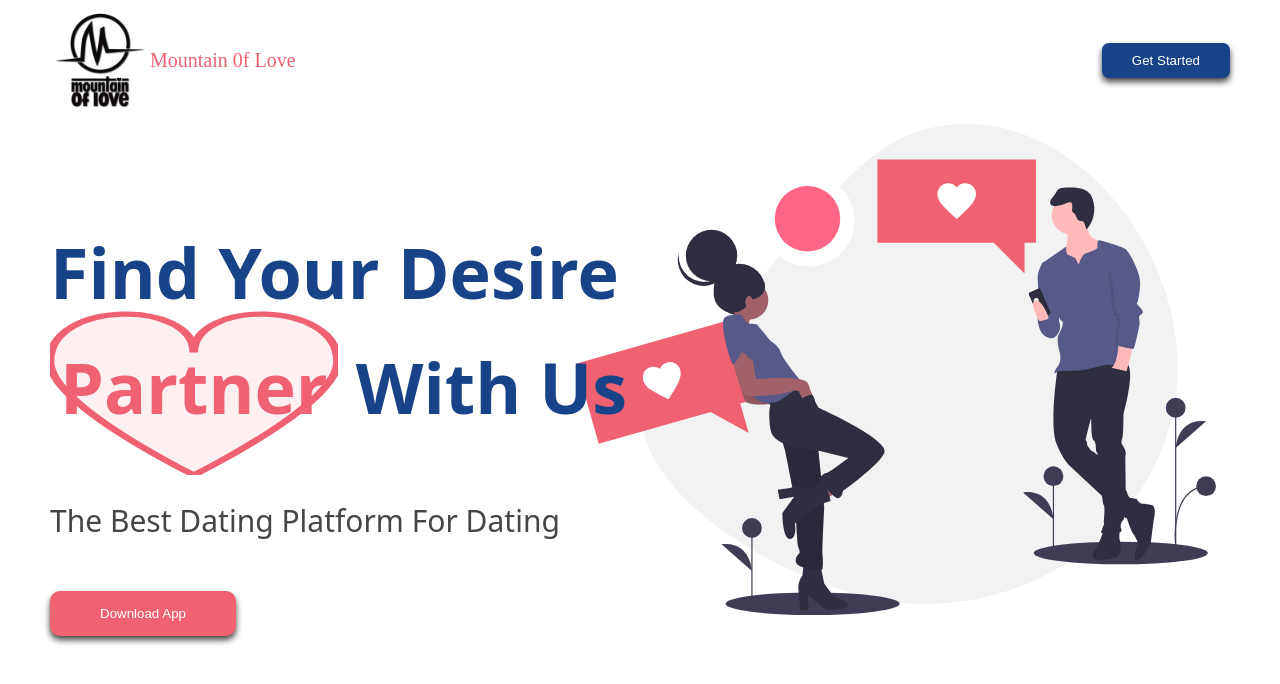
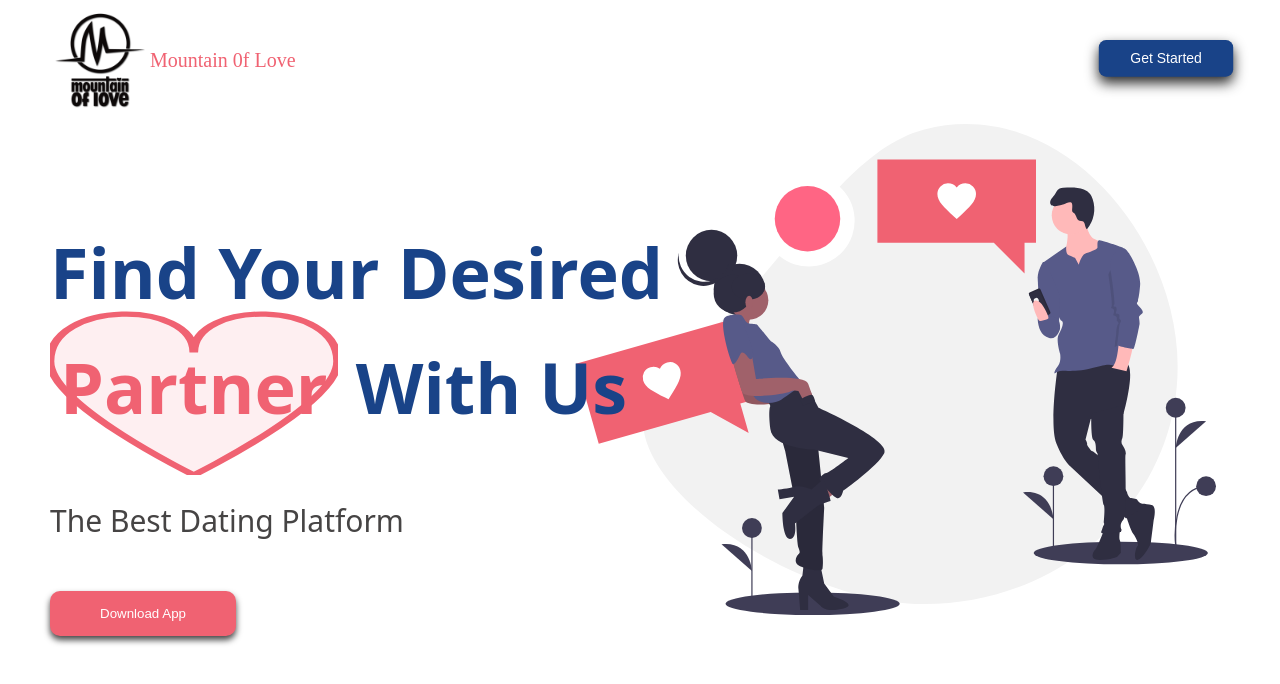
Before and after one commit to Greg-Kym/Evolve_1, a React (Vite) app in the folder Frontend/: page / in a window 1280 px wide. In both pictures the pointer is over the button "Get Started". Shown: the top 684 px of the page. Built offline with nearby package versions, Linux system fonts and the light colour scheme; the HTML template or start-up script is replaced by a standard one; a web font is replaced by a local one.

Commit message:
Project 1

```diff
--- a/Frontend/src/pages/Home.css
+++ b/Frontend/src/pages/Home.css
@@ -94,3 +94,9 @@
   background-color: #f06272;
   text-align: center;
 }
+
+button:hover {
+  transform: scale(1.05) translateY(-2px);
+  box-shadow: 0 6px 12px rgba(0, 0, 0, 0.85);
+  transition: all 0.3s ease;
+}
--- a/Frontend/src/pages/Home.jsx
+++ b/Frontend/src/pages/Home.jsx
@@ -14,7 +14,7 @@ export default function App() {
 
       <div className="main-homepage">
         <p className="welcome">
-          Find Your Desire <br />{" "}
+          Find Your Desired <br />{" "}
           <span className="spn-partner">
             Partner{" "}
             <svg
@@ -36,7 +36,7 @@ export default function App() {
           </span>{" "}
           With Us
         </p>
-        <p className="welcome-2">The Best Dating Platform For Dating</p>
+        <p className="welcome-2">The Best Dating Platform</p>
         <button className="download-bttn">Download App </button>
       </div>
     </div>
```
